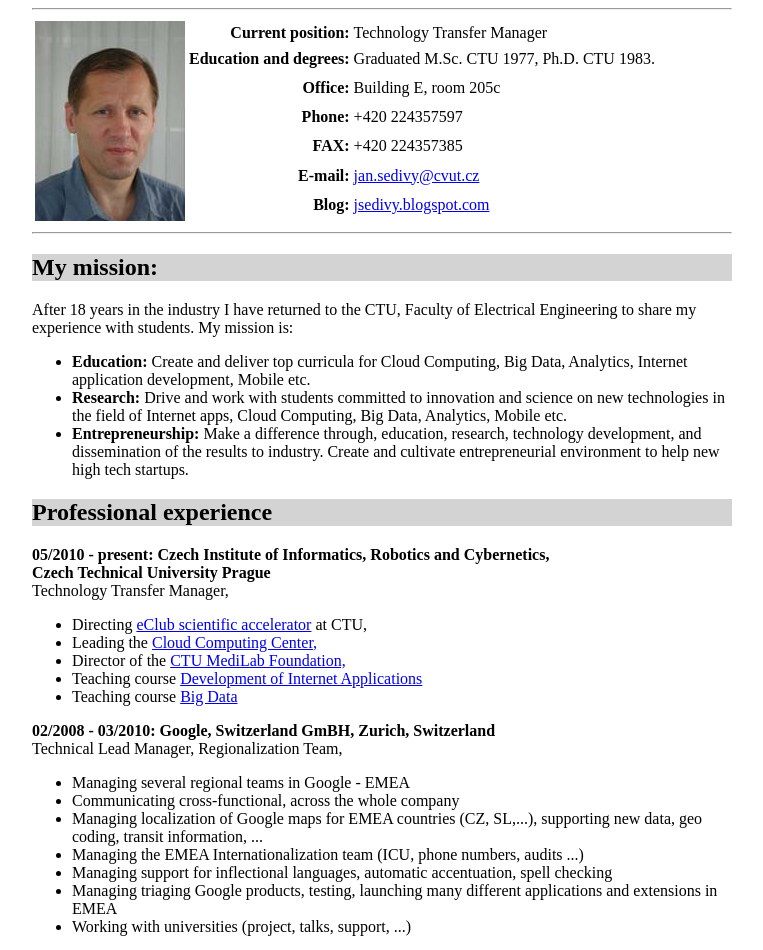
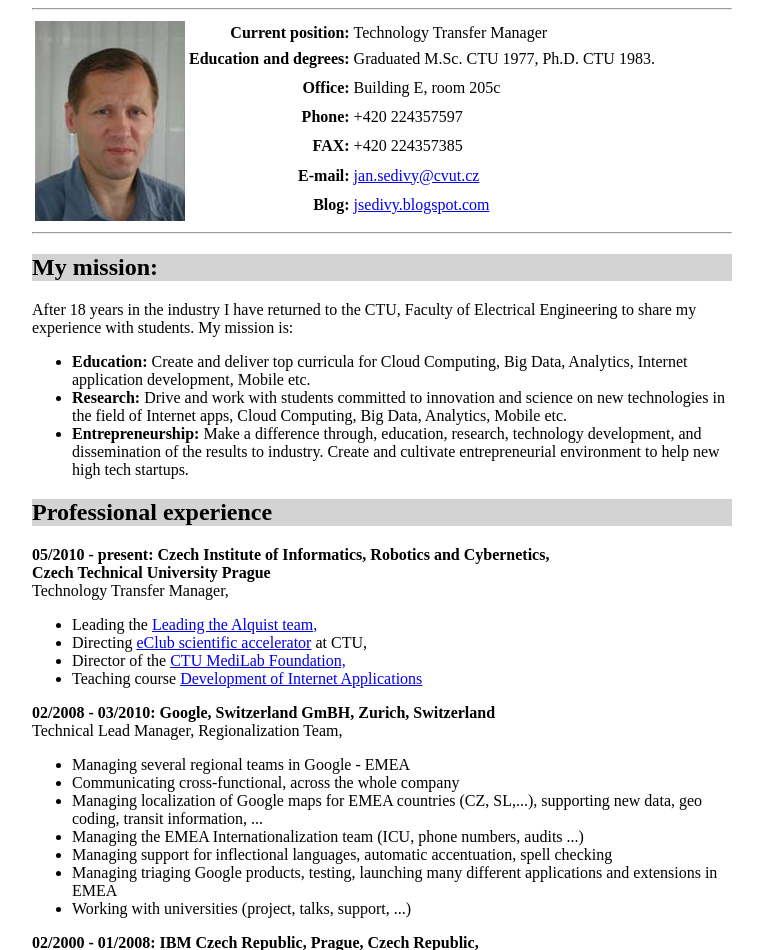
Before and after one commit to sedivy/CV, a plain HTML site: page sedivy.html in a window 1280 px wide. Shown: the part 150-1100 px from the top of the page, without its empty margins (258-1021 px from the left). Drawn offline with Linux system fonts and the light colour scheme.

Commit message:
Update sedivy.html

```diff
--- a/sedivy.html
+++ b/sedivy.html
@@ -47,11 +47,10 @@ After 18 years in the industry I have returned to the CTU, Faculty of Electrical
 <b>05/2010 - present: Czech Institute of Informatics, Robotics and Cybernetics, <br>Czech Technical University Prague </b><br>
 Technology Transfer Manager,
 <ul>
+<li>Leading the <a href="http://alquistai.com">Leading the Alquist team,</a></li>
 <li>Directing <a href="http://eclubprague.com/">eClub scientific accelerator</a> at CTU,</li>
-<li>Leading the <a href="http://3c.felk.cvut.cz/">Cloud Computing Center,</a></li>
 <li>Director of the <a href="http://www.cvutmedialab.cz/index.php?id=1&L=1">CTU MediLab Foundation,</a></li>
 <li>Teaching course <a href="https://sites.google.com/a/via.felk.cvut.cz/via/">Development of Internet Applications</a></li>
-<li>Teaching course <a href="https://sites.google.com/a/via.felk.cvut.cz/bigdata/">Big Data</a></li>
 </ul>
 <b>02/2008 - 03/2010:  Google, Switzerland GmBH, Zurich, Switzerland</b><br>
 Technical Lead Manager, Regionalization Team,
```
